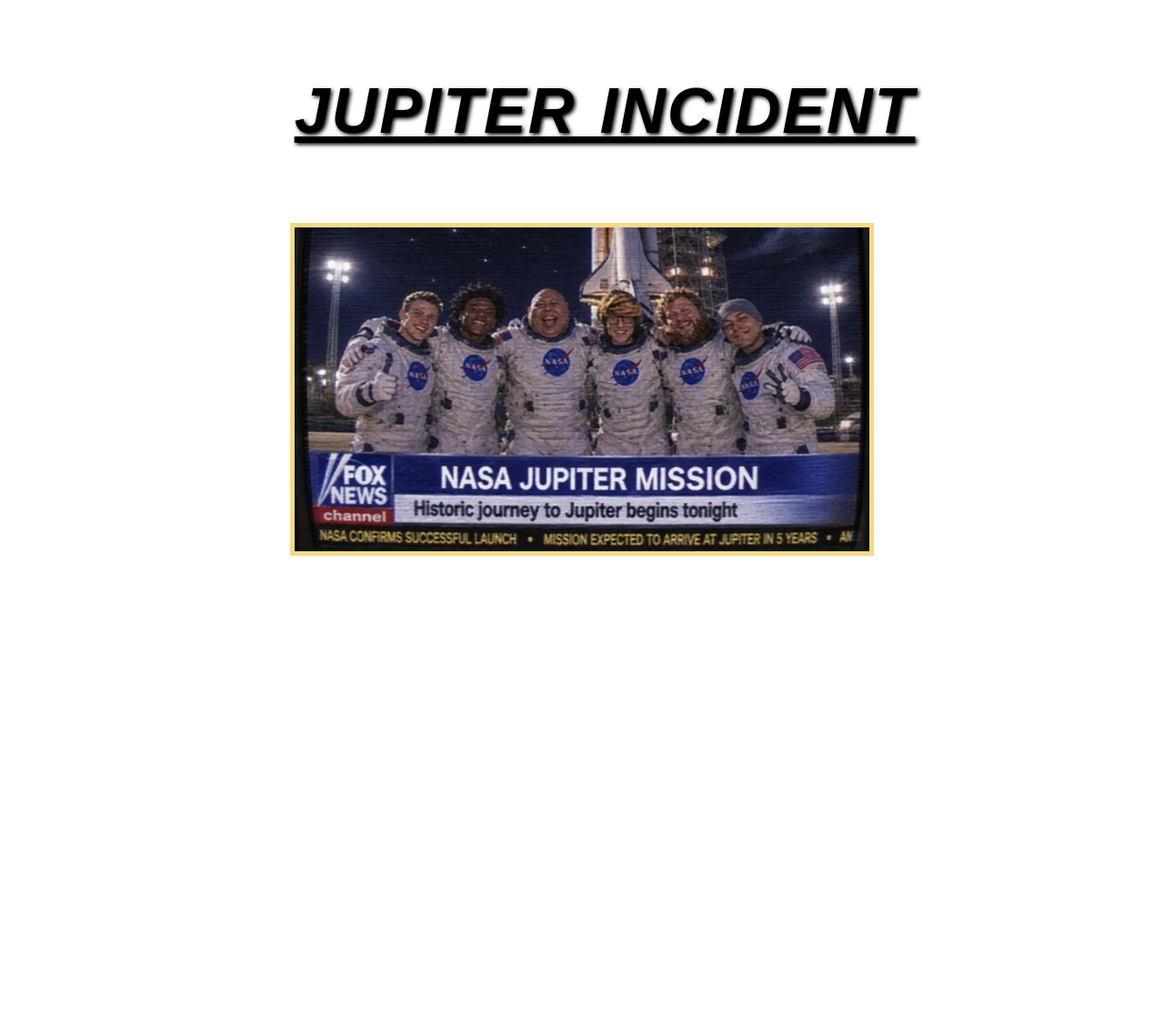
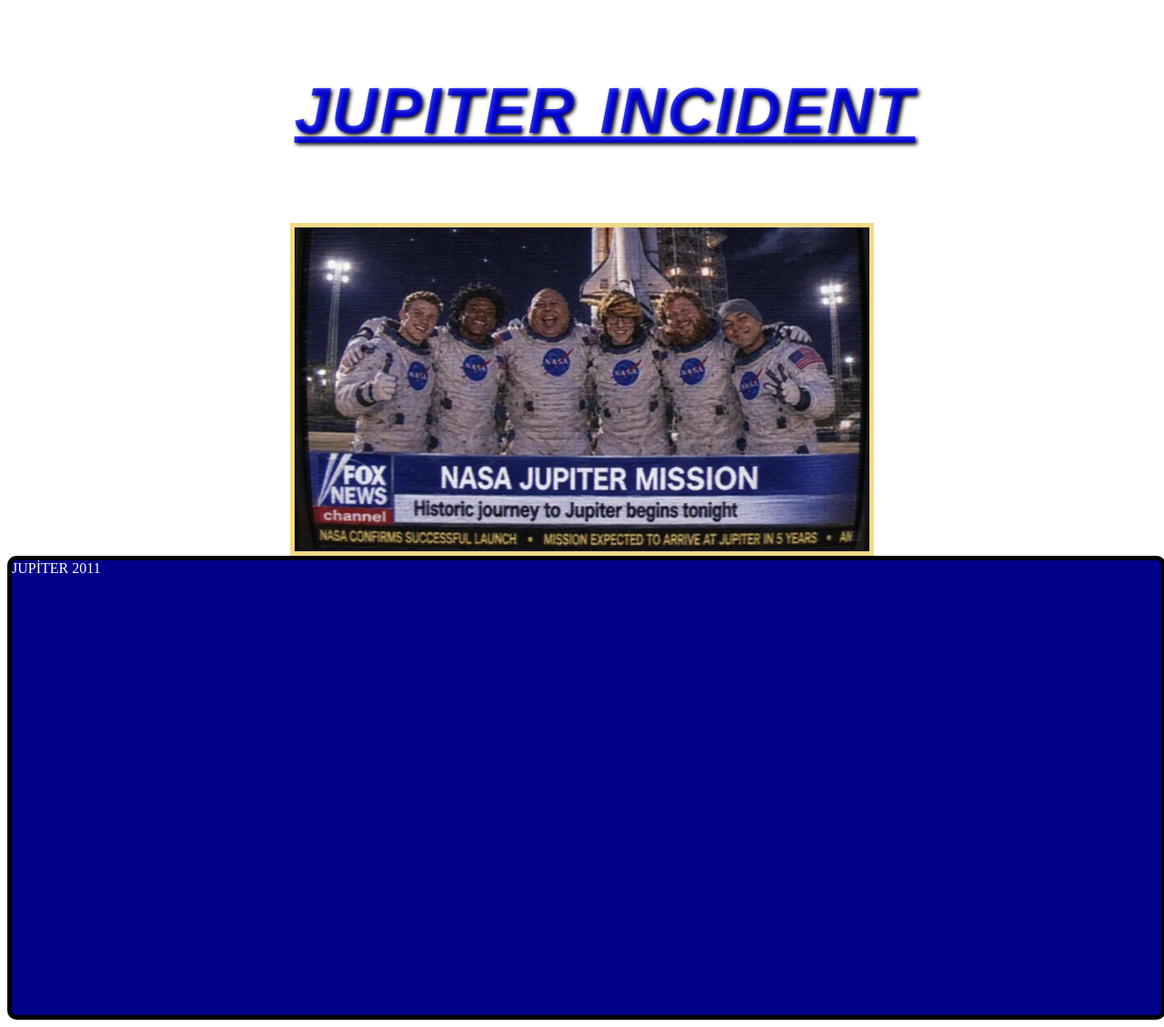
Before and after one commit to batucoban40-sketch/WEB_2026, a plain HTML site: page uygulama14.html in a window 1280 px wide. Shown: the whole page at 91% size. Before the commit the page ends 800 px from the top, so only its background shows below. Drawn offline with Linux system fonts and the light colour scheme.

Commit message:
Update uygulama14.html

```diff
--- a/uygulama14.html
+++ b/uygulama14.html
@@ -7,7 +7,7 @@
             font-style: italic;
             font-weight: bold;
             font-family: Arial, sans-serif;
-            color: rgb(0, 0, 0);
+            color: rgba(1, 5, 248, 0.795);
             letter-spacing: 2px;
             word-spacing: 5px;
             word-wrap: break-word;
@@ -27,10 +27,21 @@
             width: 50%;
             border: 5px solid #f1d36dd3;
         }
+        div{
+            width: 100%;
+            height: 500px;
+            border-color: #000000;
+            border-style: solid;
+            border-width: 5px;
+            border-radius: 10px;
+            background-color: darkblue;
+            text-size: 50px;
+        }
     </style>
 </head>
 <body>
     <p>JUPITER INCIDENT</p>
     <img src="resim.webp" alt="JUPITER INCIDENT">
+    <div style="color: white;">JUPİTER 2011</div>
 </body>
 </html>
```
